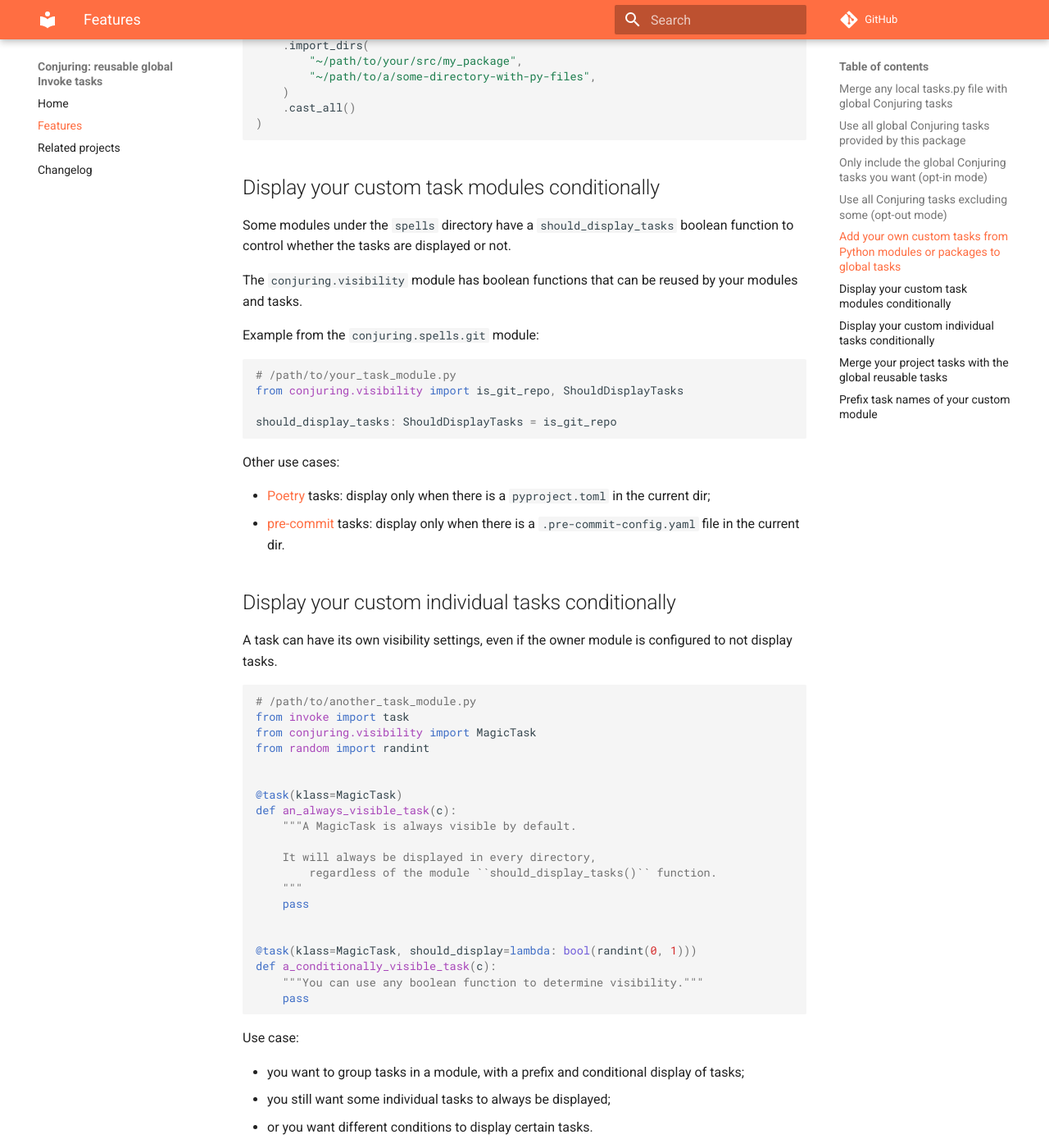
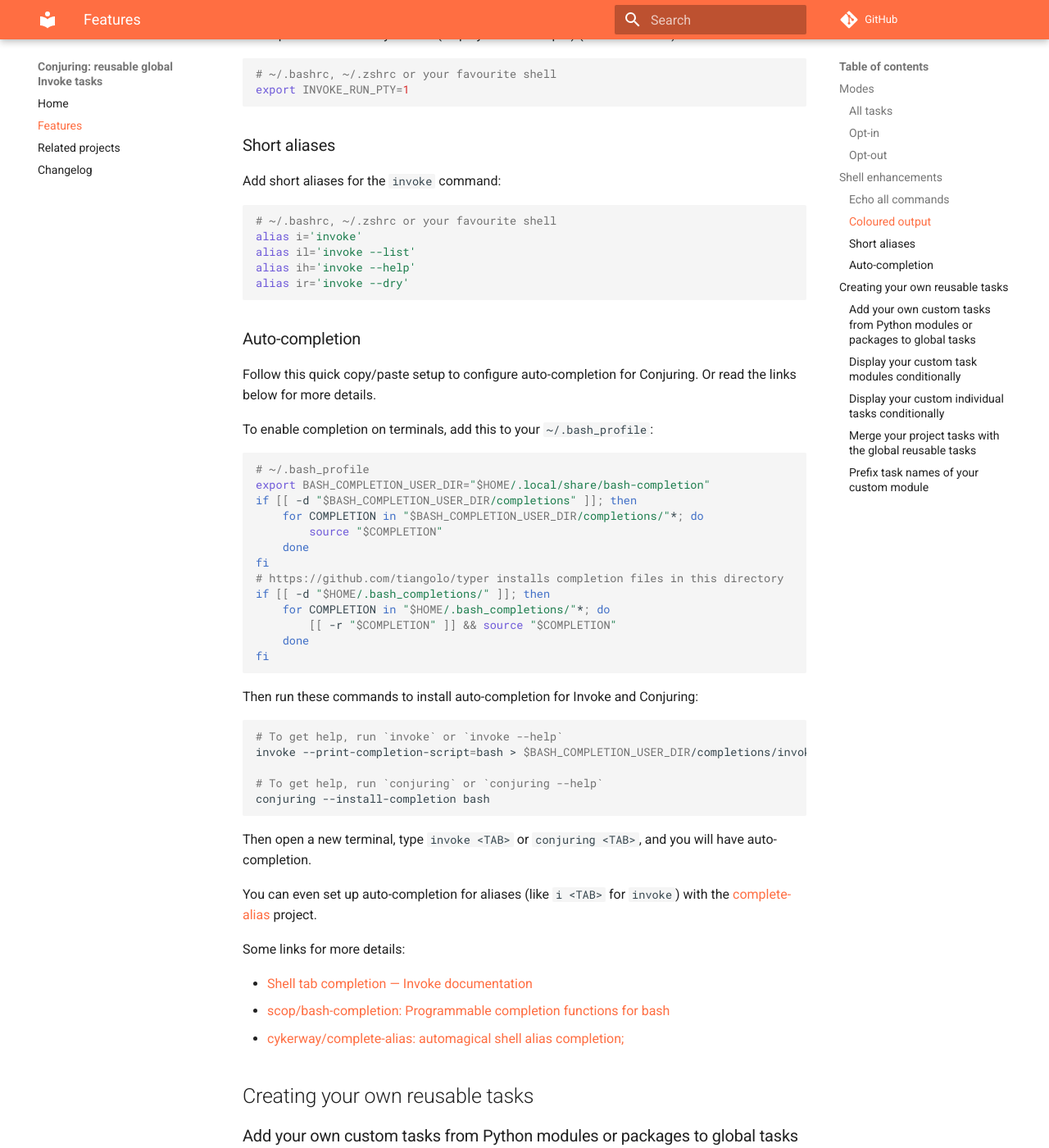
Before and after one commit to andreoliwa/conjuring, an MkDocs documentation site: the page built from docs/features.md, in a window 1280 px wide and 1400 px high, scrolled down 1958 px. Shown: the whole window at 82% size. Built offline with MkDocs 1.6.1 and Material for MkDocs 9.7.7, drawn with Linux system fonts in a browser that asks for light colours; comment, search, counter and statistics services are not loaded; some of the changed text lies outside the part shown.

Commit message:
docs: conjuring init, modes, shell

````diff
--- a/docs/features.md
+++ b/docs/features.md
@@ -1,40 +1,39 @@
 # Features
 
-## Merge any local `tasks.py` file with global Conjuring tasks
+## Modes
 
-If you create a `tasks.py` in a project, it will override the Conjuring
-`tasks.py` on your home dir.
-You will only see your local project tasks.
+Conjuring has 3 available modes (all tasks, opt-in and opt-out), detailed below.
 
-To avoid that, go to your home dir and run:
+When you run `conjuring init`, it creates an `~/.invoke.yaml` file and a
+`~/conjuring_init.py` on your home directory.
 
-```shell
-invoke conjuring.init
-```
-
-This will create an `~/.invoke.yaml` file and rename your main tasks file to `~/conjuring_init.py`.
+This will merge any existing local `tasks.py` file with the global
+Conjuring tasks.
 
 For more details, read about [default configuration values on Configuration —
 Invoke documentation](https://docs.pyinvoke.org/en/stable/concepts/configuration.html#default-configuration-values).
 
-## Use all global Conjuring tasks provided by this package
+### All tasks
 
-If you want to use all tasks included in this package, you can import them all.
+To use all global Conjuring tasks provided by this package, run:
 
-```python
-# ~/conjuring_init.py
-from conjuring import Spellbook
-
-namespace = Spellbook().cast_all()
+```shell
+conjuring init --mode all
 ```
 
 Run `invoke --list` from any directory, and you will see all Conjuring tasks.
 
-## Only include the global Conjuring tasks you want (opt-in mode)
+### Opt-in
 
-You may want to choose which Conjuring modules and tasks you want to use.
+If you want to only include the global Conjuring tasks you want, run this
+command and select the files with [fzf](https://github.com/junegunn/fzf):
 
-Suppose you only want:
+```shell
+conjuring init --mode opt-in
+```
+
+Or you can edit the Python bootstrap file manually. Suppose you only want
+these global tasks:
 
 - AWS;
 - Kubernetes;
@@ -51,9 +50,16 @@
 namespace = Spellbook().cast_only("aws*", "k8s*", "pre-commit*", "py*", "*install")
 ```
 
-## Use all Conjuring tasks excluding some (opt-out mode)
+### Opt-out
 
-You may want to use all Conjuring modules and tasks, except for a few.
+To use all Conjuring modules and tasks, except for a few, run this
+command and select the files with [fzf](https://github.com/junegunn/fzf):
+
+```shell
+conjuring init --mode opt-out
+```
+
+Or you can edit the Python bootstrap file manually.
 
 Suppose you want all Conjuring tasks except media and OneDrive tasks.
 This is the way:
@@ -65,7 +71,93 @@
 namespace = Spellbook().cast_all_except("media*", "onedrive*")
 ```
 
-## Add your own custom tasks from Python modules or packages to global tasks
+## Shell enhancements
+
+Invoke can also be configured with environment variables for an even smoother
+experience.
+
+Note: this is not a Conjuring feature, it's built-in in Invoke.
+
+### Echo all commands
+
+Echo all commands in all tasks by default, like 'make' does
+([documentation](http://docs.pyinvoke.org/en/stable/concepts/configuration.html#basic-rules)):
+
+```shell
+# ~/.bashrc, ~/.zshrc or your favourite shell
+export INVOKE_RUN_ECHO=1
+```
+
+### Coloured output
+
+Use a pseudo-terminal by default (display colored output)
+([documentation](http://docs.pyinvoke.org/en/stable/api/runners.html#invoke.runners.Runner.run)):
+
+```shell
+# ~/.bashrc, ~/.zshrc or your favourite shell
+export INVOKE_RUN_PTY=1
+```
+
+### Short aliases
+
+Add short aliases for the `invoke` command:
+
+```shell
+# ~/.bashrc, ~/.zshrc or your favourite shell
+alias i='invoke'
+alias il='invoke --list'
+alias ih='invoke --help'
+alias ir='invoke --dry'
+```
+
+### Auto-completion
+
+Follow this quick copy/paste setup to configure auto-completion for Conjuring.
+Or read the links below for more details.
+
+To enable completion on terminals, add this to your `~/.bash_profile`:
+
+```shell
+# ~/.bash_profile
+export BASH_COMPLETION_USER_DIR="$HOME/.local/share/bash-completion"
+if [[ -d "$BASH_COMPLETION_USER_DIR/completions" ]]; then
+    for COMPLETION in "$BASH_COMPLETION_USER_DIR/completions/"*; do
+        source "$COMPLETION"
+    done
+fi
+# https://github.com/tiangolo/typer installs completion files in this directory
+if [[ -d "$HOME/.bash_completions/" ]]; then
+    for COMPLETION in "$HOME/.bash_completions/"*; do
+        [[ -r "$COMPLETION" ]] && source "$COMPLETION"
+    done
+fi
+```
+
+Then run these commands to install auto-completion for Invoke and Conjuring:
+
+```shell
+# To get help, run `invoke` or `invoke --help`
+invoke --print-completion-script=bash > $BASH_COMPLETION_USER_DIR/completions/invoke.bash-completion
+
+# To get help, run `conjuring` or `conjuring --help`
+conjuring --install-completion bash
+```
+
+Then open a new terminal, type `invoke <TAB>` or `conjuring <TAB>`,
+and you will have auto-completion.
+
+You can even set up auto-completion for aliases (like `i <TAB>` for `invoke`)
+with the [complete-alias](https://github.com/cykerway/complete-alias) project.
+
+Some links for more details:
+
+- [Shell tab completion — Invoke documentation](https://docs.pyinvoke.org/en/stable/invoke.html#shell-tab-completion)
+- [scop/bash-completion: Programmable completion functions for bash](https://github.com/scop/bash-completion)
+- [cykerway/complete-alias: automagical shell alias completion;](https://github.com/cykerway/complete-alias)
+
+## Creating your own reusable tasks
+
+### Add your own custom tasks from Python modules or packages to global tasks
 
 You can create your own Python modules or packages with Invoke tasks, and they
 can be added to the global scope and be available from any directory.
@@ -74,8 +166,8 @@
 - The import method detects if the directory is a Python package or not,
   and imports it accordingly;
 - The example uses `cast_all()`, but you can use any of the other `cast_*`
-  methods described above ([opt-in](#only-include-the-global-conjuring-tasks-you-want-opt-in-mode)
-  or [opt-out](#use-all-conjuring-tasks-excluding-some-opt-out-mode)).
+  methods described above ([opt-in](#opt-in)
+  or [opt-out](#opt-out)).
 
 ```python
 # ~/conjuring_init.py
@@ -91,7 +183,7 @@
 )
 ```
 
-## Display your custom task modules conditionally
+### Display your custom task modules conditionally
 
 Some modules under the `spells` directory have a `should_display_tasks` boolean
 function to control whether the tasks are displayed or not.
@@ -115,7 +207,7 @@
 - [pre-commit](https://github.com/pre-commit/pre-commit) tasks: display only
   when there is a `.pre-commit-config.yaml` file in the current dir.
 
-## Display your custom individual tasks conditionally
+### Display your custom individual tasks conditionally
 
 A task can have its own visibility settings, even if the owner module is
 configured to not display tasks.
@@ -149,7 +241,7 @@
 - you still want some individual tasks to always be displayed;
 - or you want different conditions to display certain tasks.
 
-## Merge your project tasks with the global reusable tasks
+### Merge your project tasks with the global reusable tasks
 
 Create local `conjuring*.py` files, and they will be merged with the `tasks.py`
 in your home dir.
@@ -191,7 +283,7 @@
  <... the global Conjuring tasks will show up here...>
 ```
 
-## Prefix task names of your custom module
+### Prefix task names of your custom module
 
 If the module defines this boolean constant with a value of `True`, then the
 name of the module will be added as a prefix to tasks.
````
Also changed, not shown: docs/README.md (+10 -3 lines).
